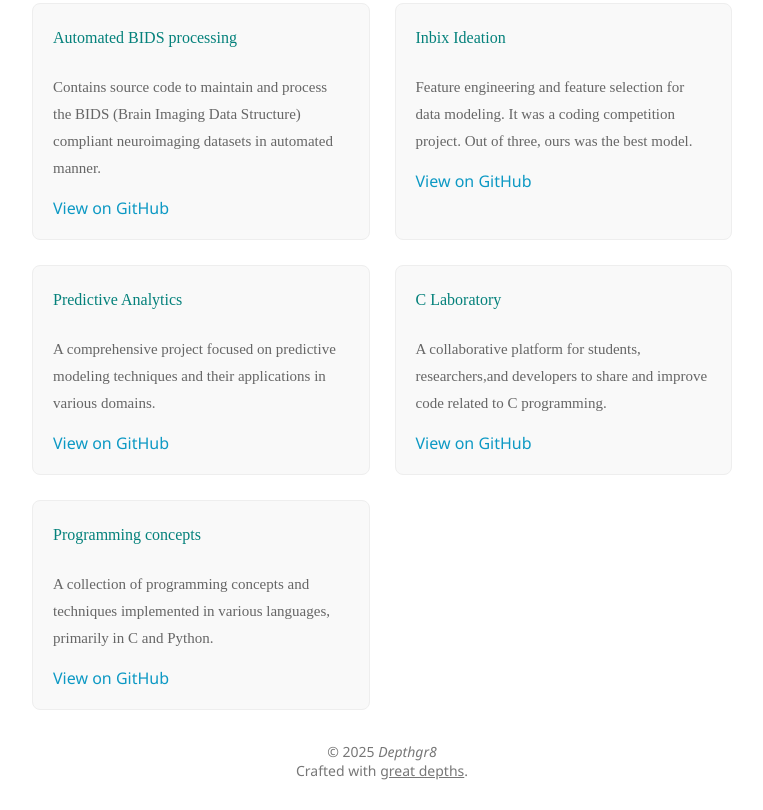
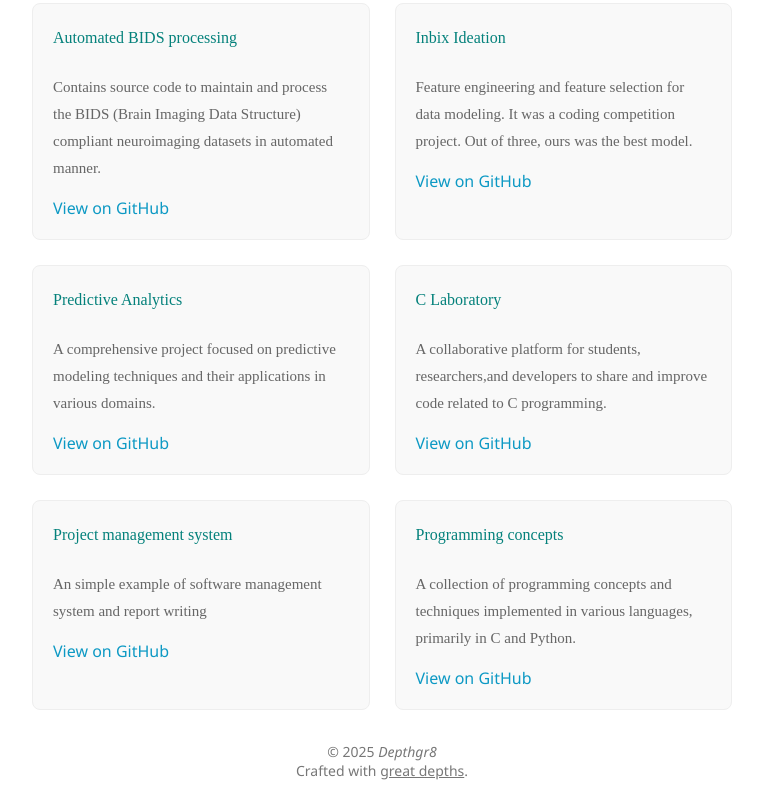
Before and after one commit to depthgr8/depthgr8.github.io, a plain HTML site: page projects.html in a window 1280 px wide. Shown: the part 345-1155 px from the top of the page, without its empty margins (258-1021 px from the left). Drawn offline with Linux system fonts and the light colour scheme; no server answers.

Commit message:
Project management (Library)

```diff
--- a/projects.html
+++ b/projects.html
@@ -53,6 +53,13 @@ UUUUUUUP"   "YVVVV  PPPPPP"   "YIII III  III        "YVVVVP88 III      "YVVVVP"
                 <p>A collaborative platform for students, researchers,and developers to share and improve code related to C programming.</p>
                 <a href="https://github.com/nurolab/C_Laboratory" target="_blank">View on GitHub</a>
             </div>
+
+            <div class="card">
+                <h4>Project management system</h4>
+                <p>An simple example of software management system and report writing</p>
+                <a href="https://github.com/depthgr8/Library_management_system" target="_blank">View on GitHub</a>
+            </div>
+
             <div class="card">
                 <h4>Programming concepts</h4>
                 <p>A collection of programming concepts and techniques implemented in various languages, primarily in C and Python.</p>
```
Also changed, not shown: education/Good_programming_practices.html (+1 -1 lines).
